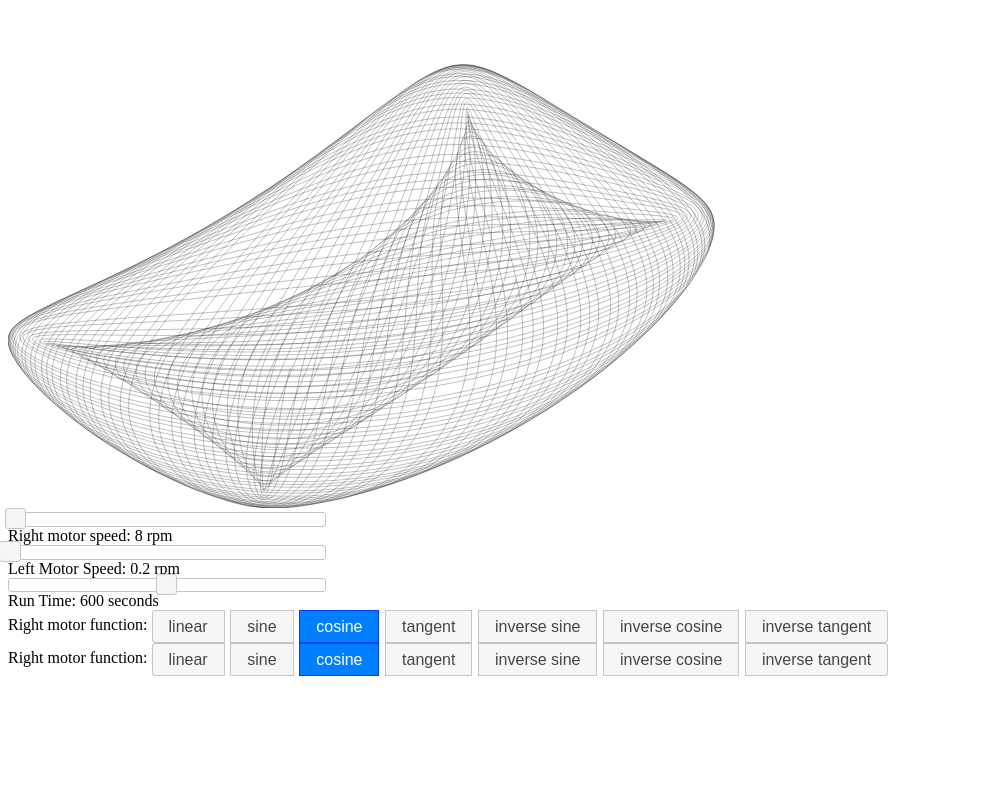
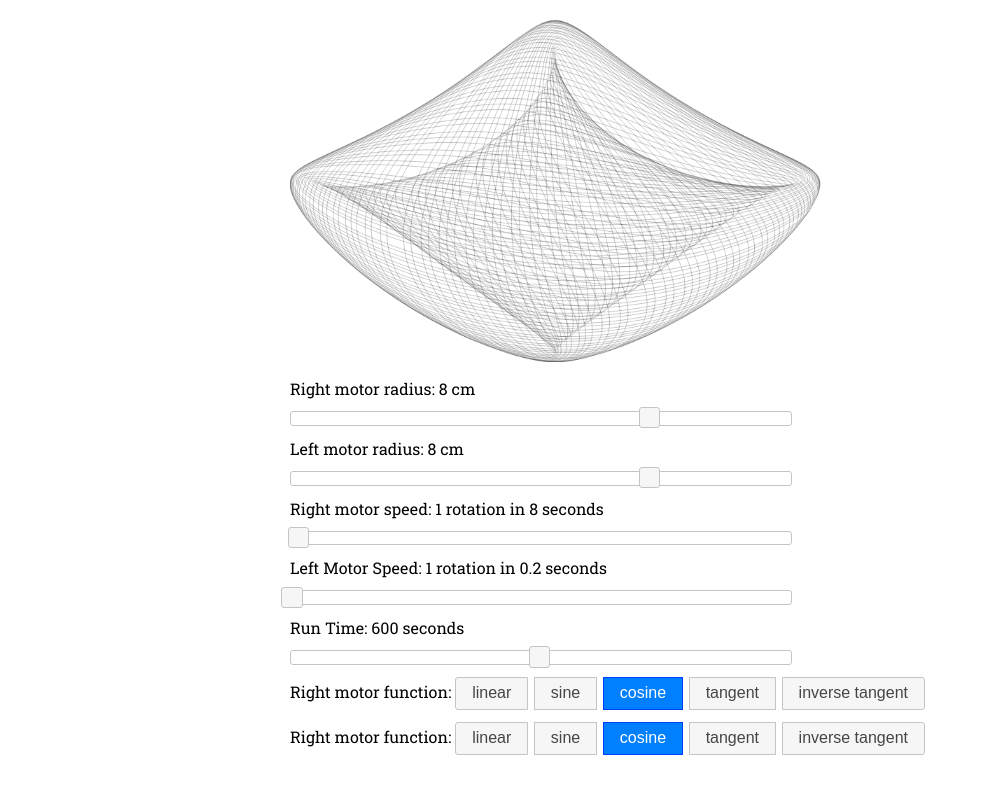
Before and after one commit to dwarrenku/Draw-o-Matic, a plain HTML site: page index.html in a window 1280 px wide. Shown: the whole page, without its empty margins (0-988 px from the left). Drawn offline with nearby package versions, Linux system fonts and the light colour scheme.

Commit message:
included radius

```diff
--- a/css.css
+++ b/css.css
@@ -1,6 +1,18 @@
 body {
-        background-color: ivory;
-    }
-    canvas {
-        border:1px solid red;
-    }
+    background-color: white;
+    font-family: 'Roboto Slab', serif;
+}
+#main {
+    display: block;
+    margin-left: auto;
+    margin-right: auto;
+    width: 700px;
+}
+canvas {
+    width:700px;
+}
+
+div {
+    margin-bottom: .5em;
+    margin-top: .75em;
+}
--- a/drawingMachine.js
+++ b/drawingMachine.js
@@ -1,4 +1,4 @@
-var rightMotorSlider, leftMotorSlider, runTime;
+var rightMotorSlider, leftMotorSlider, runTime, rightMotorRadius, leftMotorRadius;
 var xy;
 var max, min;
 var rightSelector, leftSelector;
@@ -33,6 +33,10 @@ function graph()
             break;
         case "tangent":
             rate_right = Math.tan(((2 * pi) / rightrpm));
+            break;
+        case "inverse tangent":
+            rate_right = Math.atan(((2 * pi) / rightrpm));
+            break;
     }
     switch (leftSelector)
     {
@@ -48,12 +52,6 @@ function graph()
         case "tangent":
             rate_left = Math.tan(((2 * pi) / leftrpm));
             break;
-        case "inverse sine":
-            rate_left = Math.asin(((2 * pi) / leftrpm));
-            break;
-        case "inverse cosine":
-            rate_left = Math.acos(((2 * pi) / leftrpm));
-            break;
         case "inverse tangent":
             rate_left = Math.atan(((2 * pi) / leftrpm));
             break;
@@ -68,13 +66,13 @@ function graph()
     var origin_right = [35, 0];
 
     //radius of gears
-    var radius_left = 5;
-    var radius_right = 9;
+    var radius_left = leftMotorRadius;
+    var radius_right = rightMotorRadius;
 
     //segment lengths
     var length_ce = 30, length_eg = 10;
     var length_de = 30, length_ef = 10;
-    var length_fh = 10, length_hi = 3;
+    var length_fh = 10, length_hi = 0;
     var length_gh = 10;
     var length_cg = length_ce + length_eg;
     var length_fi = length_fh + length_hi;
--- a/index.html
+++ b/index.html
@@ -5,16 +5,28 @@
         <script src="js/libs/jqueryui/jquery-ui.js" type="text/javascript"></script>
         <script type="text/javascript" src="drawingMachine.js"></script>
         <link rel="stylesheet" href="//code.jquery.com/ui/1.11.4/themes/smoothness/jquery-ui.css">
-
+        <link href="css.css" rel="stylesheet" type="text/css"/>
+        <link href='https://fonts.googleapis.com/css?family=Roboto+Slab' rel='stylesheet' type='text/css'>
     </head>
     <body onload="graph()">
+        <div id="main">
             <canvas id="canvas" width="1000" height="500"></canvas>
-        <div id="rightMotor" style="width: 25%"></div>
-        <div>Right motor speed: <span id="rightAmt">8</span> rpm</div>
-        <div id="leftMotor" style="width: 25%"></div>
-        <div>Left Motor Speed: <span id="leftAmt">0.2</span> rpm</div>
-        <div id="runTime" style="width: 25%"></div>
+
+            <div>Right motor radius: <span id="rightRad">8</span> cm</div>
+            <div id="rightMotorR" style="min-width: 200px; width: 500px;"></div>
+
+            <div>Left motor radius: <span id="leftRad">8</span> cm</div>
+            <div id="leftMotorR" style="min-width: 200px; width: 500px;"></div>
+
+            <div>Right motor speed: 1 rotation in <span id="rightAmt">8</span> seconds</div>
+            <div id="rightMotor" style="min-width: 200px; width: 500px;"></div>
+
+            <div>Left Motor Speed: 1 rotation in <span id="leftAmt">0.2</span> seconds</div>
+            <div id="leftMotor" style="min-width: 200px; width: 500px;"></div>
+
             <div>Run Time: <span id="runTimeAmt">600</span> seconds</div>
+            <div id="runTime" style="min-width: 200px; width: 500px;"></div>
+
             <form>
                 <div id="Rradio">
                     Right motor function:
@@ -22,8 +34,6 @@
                     <input type="radio" id="R_sin" name="radio"><label for="R_sin">sine</label>
                     <input type="radio" id="R_cos" name="radio" checked="checked"><label for="R_cos">cosine</label>
                     <input type="radio" id="R_tan" name="radio"><label for="R_tan">tangent</label>
-                <input type="radio" id="R_asin" name="radio"><label for="R_asin">inverse sine</label>
-                <input type="radio" id="R_acos" name="radio"><label for="R_acos">inverse cosine</label>
                     <input type="radio" id="R_atan" name="radio"><label for="R_atan">inverse tangent</label>
                 </div>
             </form>
@@ -34,17 +44,19 @@
                     <input type="radio" id="L_sin" name="radio"><label for="L_sin">sine</label>
                     <input type="radio" id="L_cos" name="radio" checked="checked"><label for="L_cos">cosine</label>
                     <input type="radio" id="L_tan" name="radio"><label for="L_tan">tangent</label>
-                <input type="radio" id="L_asin" name="radio"><label for="L_asin">inverse sine</label>
-                <input type="radio" id="L_acos" name="radio"><label for="L_acos">inverse cosine</label>
                     <input type="radio" id="L_atan" name="radio"><label for="L_atan">inverse tangent</label>
                 </div>
             </form>
+        </div>
     </body>
 
     <script>
         rightMotorSlider = parseFloat($("#rightAmt").text());
         leftMotorSlider = parseFloat($("#leftAmt").text());
+        rightMotorRadius = parseFloat($("#rightRad").text());
+        leftMotorRadius = parseFloat($("#leftRad").text());
         runTime = parseFloat($("#runTimeAmt").text());
+
         $(function () {
             $("#Rradio").buttonset();
             rightSelector = $("#Rradio :radio:checked + label").text();
@@ -61,11 +73,39 @@
             leftSelector = $("#Lradio :radio:checked + label").text();
             graph();
         });
+
+        $(function () {
+            $("#rightMotorR").slider({
+                max: 9,
+                min: 2,
+                step: 1,
+                value: 7,
+                slide: function (event, ui) {
+                    $("#rightRad").text(ui.value);
+                    rightMotorRadius = parseFloat(ui.value);
+                    graph();
+                }
+            });
+        });
+        $(function () {
+            $("#leftMotorR").slider({
+                max: 9,
+                min: 2,
+                step: 1,
+                value: 7,
+                slide: function (event, ui) {
+                    $("#leftRad").text(ui.value);
+                    leftMotorRadius = parseFloat(ui.value);
+                    graph();
+                }
+            });
+        });
+
         $(function () {
             $("#rightMotor").slider({
                 max: 600,
-                min: 1,
-                step: 10,
+                min: 0,
+                step: 0.1,
                 value: 8,
                 slide: function (event, ui) {
                     $("#rightAmt").text(ui.value);
@@ -76,8 +116,8 @@
         });
         $(function () {
             $("#leftMotor").slider({
-                max: 10,
-                min: 0.1,
+                max: 600,
+                min: 0,
                 step: 0.1,
                 value: 0.1,
                 slide: function (event, ui) {
```
Lines whose indentation alone changed are shown as unchanged.
